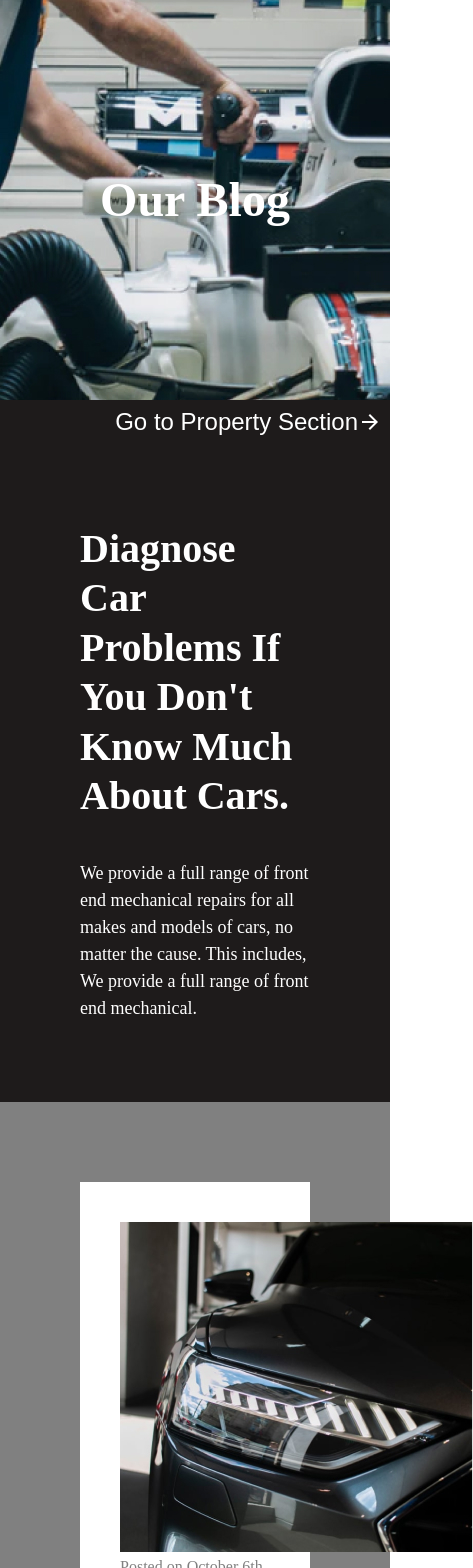
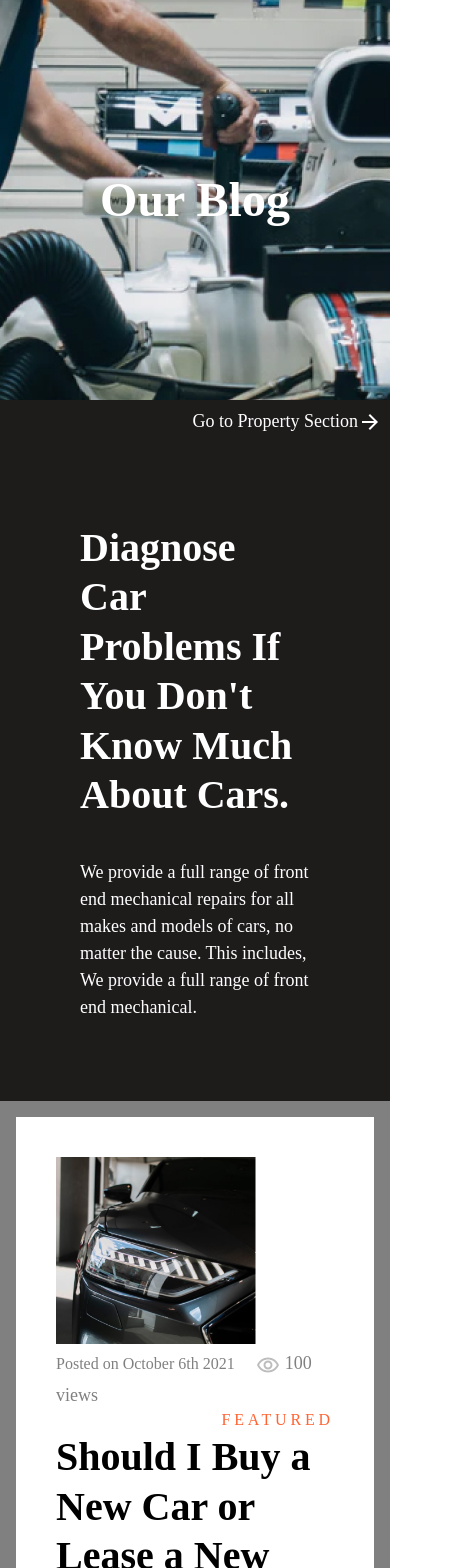
Before and after one commit to Ahsan-Zahoor/Mui-Assignment, a React (Create React App) app: page / in a window 390 px wide. Shown: the top 1568 px of the page, 473 px wide, since content can reach past the window. Built offline with nearby package versions, Linux system fonts and the light colour scheme; no server answers.

Commit message:
responsivness done

```diff
--- a/src/components/BlogDetail.jsx
+++ b/src/components/BlogDetail.jsx
@@ -6,6 +6,8 @@ import {
   Box,
   styled,
   IconButton,
+  useMediaQuery,
+  useTheme,
 } from "@mui/material";
 import { useParams } from "react-router";
 import RemoveRedEyeOutlinedIcon from "@mui/icons-material/RemoveRedEyeOutlined";
@@ -16,6 +18,9 @@ import { Link } from "react-router-dom";
 
 const BlogPostPage = () => {
   const { blogId } = useParams();
+  const theme = useTheme();
+  const isSmallScreen = useMediaQuery(theme.breakpoints.down("sm"));
+
   const [blog, setBlog] = useState({});
 
   const blogCount = useSelector((state) => state.blogs.blogsData).find(
@@ -36,7 +41,7 @@ const BlogPostPage = () => {
   }, []);
 
   return (
-    <Container>
+    <Container p={0}>
       <Link to="/">
         <IconButton>
           <KeyboardBackspaceIcon />
@@ -56,7 +61,9 @@ const BlogPostPage = () => {
           </Typography>
         </Grid>
         <Grid item xs={9}>
-          <Typography variant="h1">{blog.Title}</Typography>
+          <Typography variant={isSmallScreen ? "h3" : "h1"}>
+            {blog.Title}
+          </Typography>
         </Grid>
         <Grid item xs={9}>
           <Typography variant="body1">{blog.Article}</Typography>
@@ -65,7 +72,12 @@ const BlogPostPage = () => {
           <img src={blog.Image} alt="blog post" width="100%" height="450px" />
         </Grid>
         <Grid item xs={9}>
-          <Typography variant="h2" sx={{ fontWeight: "600" }} mb={2} mt={2}>
+          <Typography
+            variant={isSmallScreen ? "h4" : "h3"}
+            sx={{ fontWeight: "600" }}
+            mb={2}
+            mt={2}
+          >
             This is a blog post headline
           </Typography>
           <Typography variant="body1">{blog.Article}</Typography>
--- a/src/components/Featured.jsx
+++ b/src/components/Featured.jsx
@@ -1,13 +1,22 @@
-import { Grid, IconButton, Typography } from "@mui/material";
+import {
+  Grid,
+  IconButton,
+  Typography,
+  useMediaQuery,
+  useTheme,
+} from "@mui/material";
 import ArrowRightAltIcon from "@mui/icons-material/ArrowRightAlt";
 import RemoveRedEyeOutlinedIcon from "@mui/icons-material/RemoveRedEyeOutlined";
 import featuredImage from "../assets/images/featured.jpg";
 
 export const Featured = () => {
+  const theme = useTheme();
+  const isSmallScreen = useMediaQuery(theme.breakpoints.down("sm"));
+
   return (
     <Grid
       container
-      p={10}
+      p={isSmallScreen ? 2 : 10}
       justifyContent="center"
       alignItems="center"
       bgcolor="gray"
@@ -15,7 +24,11 @@ export const Featured = () => {
       <Grid item xs={12} md={9} sx={{ backgroundColor: "white" }} p={2}>
         <Grid container sx={{ backgroundColor: "white" }} p={3}>
           <Grid item xs={12} md={4}>
-            <img src={featuredImage} alt="Featured img" />
+            <img
+              src={featuredImage}
+              alt="Featured img"
+              width={isSmallScreen ? 200 : "100%"}
+            />
           </Grid>
           <Grid item container xs={12} md={8}>
             <Grid item xs={12} md={6}>
@@ -29,7 +42,13 @@ export const Featured = () => {
                 </Typography>
               </Typography>
             </Grid>
-            <Grid item xs={12} md={6} paddingRight={2} textAlign="end">
+            <Grid
+              item
+              xs={12}
+              md={6}
+              paddingRight={isSmallScreen ? "2" : "0"}
+              textAlign="end"
+            >
               <Typography
                 variant="body2"
                 color="#ff6433"
@@ -40,7 +59,10 @@ export const Featured = () => {
             </Grid>
 
             <Grid item xs={12}>
-              <Typography variant="h3" sx={{ fontWeight: "600" }}>
+              <Typography
+                variant={isSmallScreen ? "h4" : "h3"}
+                sx={{ fontWeight: "600" }}
+              >
                 Should I Buy a New Car or Lease a New Car in 2021?
               </Typography>
               <Typography variant="body2" mt={2}>
--- a/src/components/OurBlog.jsx
+++ b/src/components/OurBlog.jsx
@@ -1,4 +1,4 @@
-import { Grid, IconButton, Typography } from "@mui/material";
+import { Grid, IconButton, Typography, useTheme } from "@mui/material";
 import ArrowForwardIcon from "@mui/icons-material/ArrowForward";
 import bgImage from "../assets/images/Image.jpg";
 import { Link } from "react-router-dom";
@@ -11,6 +11,7 @@ const OurBlog = () => {
         "We provide a full range of front end mechanical repairs for all makes and models of cars, no matter the cause. This includes, We provide a full range of front end mechanical.",
     },
   ];
+  const theme = useTheme();
 
   return (
     <Grid container>
@@ -18,8 +19,15 @@ const OurBlog = () => {
         item
         xs={12}
         md={6}
-        height="400px"
-        sx={{ backgroundImage: `url(${bgImage})` }}
+        sx={{
+          backgroundImage: `url(${bgImage})`,
+          [theme.breakpoints.down("md")]: {
+            height: "400px",
+          },
+          [theme.breakpoints.up("md")]: {
+            height: "auto",
+          },
+        }}
         container
         justifyContent="center"
         alignItems="center"
@@ -30,9 +38,11 @@ const OurBlog = () => {
       </Grid>
       <Grid item xs={12} md={6} container bgcolor={"#1E1B1B"}>
         <Grid item xs={12} sx={{ textAlign: "end" }}>
-          <Link to="/">
+          <Link to="/propertySearch">
             <IconButton sx={{ color: "white", cursor: "pointer" }}>
-              Go to Property Section
+              <Typography variant="body1" color="white" display="inline">
+                Go to Property Section
+              </Typography>
               <ArrowForwardIcon />
             </IconButton>
           </Link>
--- a/src/components/PropertySearchTool.jsx
+++ b/src/components/PropertySearchTool.jsx
@@ -1,5 +1,13 @@
 import React, { useEffect, useMemo, useState } from "react";
-import { Button, Grid, IconButton, TextField, Typography } from "@mui/material";
+import {
+  Button,
+  Grid,
+  IconButton,
+  TextField,
+  Typography,
+  useMediaQuery,
+  useTheme,
+} from "@mui/material";
 import { useSelector, useDispatch } from "react-redux";
 import { Link } from "react-router-dom";
 import KeyboardBackspaceIcon from "@mui/icons-material/KeyboardBackspace";
@@ -8,6 +16,8 @@ import SelectionTable from "./table/selectionTable";
 import { basedOnTypes, setSelected } from "./store/propertyDataSlice";
 
 const PropertySearchTool = () => {
+  const theme = useTheme();
+  const isSmallScreen = useMediaQuery(theme.breakpoints.down("sm"));
   const dispatch = useDispatch();
   const propertyData = useSelector((state) => state.property.propertyTypeData);
   const options = ["All", "Flat", "Terraced house", "Semi-detached"];
@@ -28,25 +38,21 @@ const PropertySearchTool = () => {
 
   return (
     <Grid container>
-      <Grid
-        item
-        xs={12}
-        md={3}
-        container
-        // justifyContent="center"
-        // alignItems="center"
-      >
+      <Grid item xs={12} md={3} container>
         <Link to="/">
           <IconButton>
             <KeyboardBackspaceIcon />
-            Back to Blogs
+            <Typography variant="body1" display="inline">
+              Back to Home
+            </Typography>
           </IconButton>
         </Link>
         <Grid item xs={12} textAlign="center">
           <Typography variant="h6">Property Types</Typography>
 
-          {options.map((option) => (
+          {options.map((option, index) => (
             <Typography
+              key={index}
               variant="h6"
               component="div"
               sx={{
@@ -60,23 +66,44 @@ const PropertySearchTool = () => {
           ))}
         </Grid>
       </Grid>
-      <Grid item container xs={12} md={9} spacing={5} p={15}>
+      <Grid
+        item
+        container
+        xs={12}
+        md={9}
+        spacing={5}
+        p={isSmallScreen ? 3 : 15}
+      >
         <Grid item xs={12}>
           <Typography variant="h6">Search</Typography>
           <TextField
             id="outlined-basic"
             label="Address"
             variant="outlined"
-            sx={{ width: "85%" }}
+            sx={{
+              [theme.breakpoints.down("md")]: {
+                width: "100%",
+              },
+              [theme.breakpoints.up("md")]: {
+                width: "80%",
+              },
+            }}
             onChange={(e) => setQuery(e.target.value)}
           ></TextField>
           <Button
             variant="contained"
             sx={{
               textAlign: "center",
-              marginLeft: "6%",
               color: "black",
               backgroundColor: "yellow",
+              [theme.breakpoints.down("md")]: {
+                marginTop: "10px",
+                marginLeft: "30%",
+              },
+              [theme.breakpoints.up("md")]: {
+                marginLeft: "10px",
+                width: "15%",
+              },
             }}
             marginRight={2}
             filteredData
```
